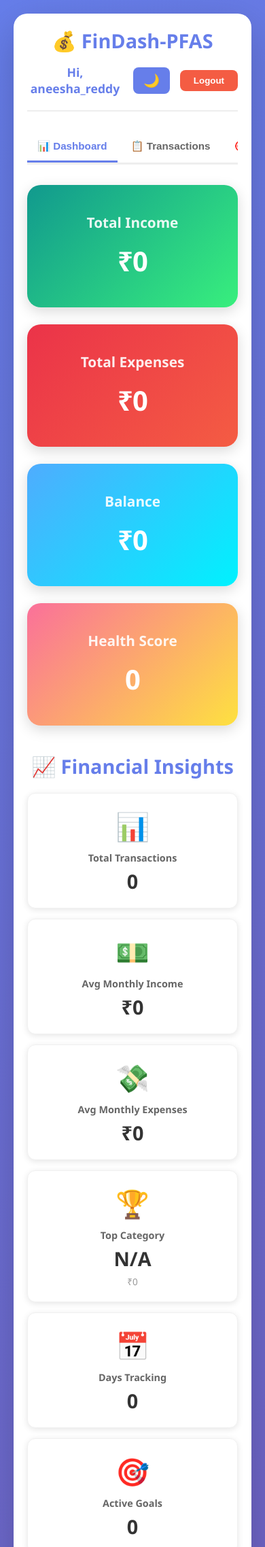
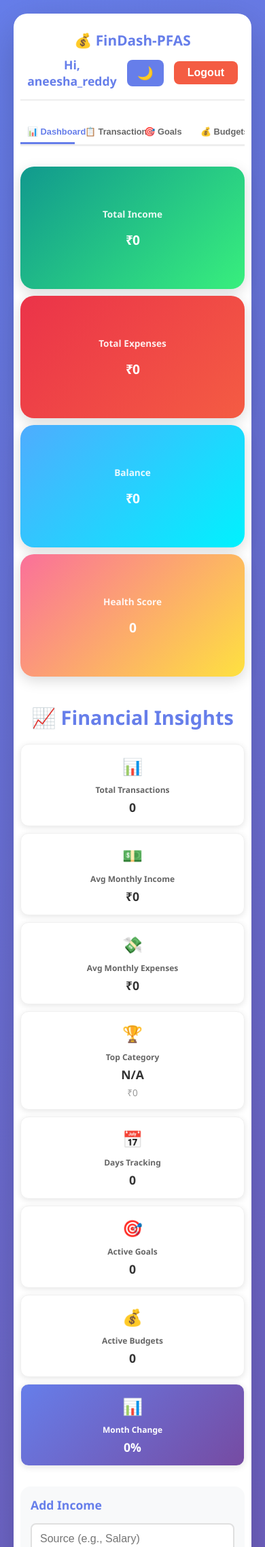
Before and after one commit to P-Aneesha/FinDash-PFAS, a Flask app: page / in a window 390 px wide. Shown: the top 2275 px of the page at 68% size. Run offline with Flask 3, Linux system fonts and the light colour scheme; a user stored in the database is signed in; data that the repository does not hold is empty; some libraries are stand-ins or nearby versions.

Commit message:
Added mobile responsive design with viewport meta tags

```diff
--- a/static/css/style.css
+++ b/static/css/style.css
@@ -1044,3 +1044,256 @@ body.dark-mode .summary-item span:first-child {
     outline: none;
     border-color: #60a5fa;
 }
+/* ============================================
+   MOBILE RESPONSIVE STYLES
+   ============================================ */
+
+@media screen and (max-width: 768px) {
+    /* Container */
+    .container {
+        padding: 10px;
+        max-width: 100%;
+    }
+
+    /* Header */
+    header {
+        flex-direction: column;
+        gap: 10px;
+        padding: 15px 10px;
+    }
+
+    header h1 {
+        font-size: 1.5em;
+    }
+
+    .header-right {
+        width: 100%;
+        justify-content: space-between;
+    }
+
+    /* Navigation Tabs */
+    .nav-tabs {
+        overflow-x: auto;
+        -webkit-overflow-scrolling: touch;
+        gap: 5px;
+    }
+
+    .nav-tab {
+        min-width: 100px;
+        font-size: 0.9em;
+        padding: 10px 15px;
+    }
+
+    /* Summary Cards */
+    .summary-cards {
+        grid-template-columns: 1fr;
+        gap: 10px;
+    }
+
+    .card {
+        padding: 15px;
+    }
+
+    .card h3 {
+        font-size: 0.9em;
+    }
+
+    .card p {
+        font-size: 1.3em;
+    }
+
+    /* Stats Grid */
+    .stats-grid {
+        grid-template-columns: 1fr 1fr;
+        gap: 10px;
+    }
+
+    .stat-box {
+        padding: 15px;
+    }
+
+    .stat-icon {
+        font-size: 1.5em;
+    }
+
+    .stat-label {
+        font-size: 0.75em;
+    }
+
+    .stat-value {
+        font-size: 1.1em;
+    }
+
+    /* Forms Section */
+    .forms-section {
+        grid-template-columns: 1fr;
+        gap: 15px;
+    }
+
+    .form-box {
+        padding: 15px;
+    }
+
+    .form-box h3 {
+        font-size: 1.1em;
+    }
+
+    input, select, button {
+        font-size: 16px; /* Prevents zoom on iOS */
+        padding: 12px;
+    }
+
+    button {
+        padding: 14px;
+    }
+
+    /* Charts Section */
+    .charts-section {
+        grid-template-columns: 1fr;
+        gap: 15px;
+    }
+
+    .chart-box {
+        padding: 15px;
+    }
+
+    .chart-box.full-width {
+        grid-column: 1;
+    }
+
+    /* Tables */
+    .table-container {
+        overflow-x: auto;
+        -webkit-overflow-scrolling: touch;
+    }
+
+    table {
+        font-size: 0.85em;
+    }
+
+    table th,
+    table td {
+        padding: 8px 5px;
+        white-space: nowrap;
+    }
+
+    /* Budget Items */
+    .budget-item {
+        padding: 12px;
+    }
+
+    .budget-header {
+        font-size: 0.9em;
+    }
+
+    /* Goal Items */
+    .goal-item {
+        padding: 15px;
+    }
+
+    .goal-details {
+        grid-template-columns: 1fr 1fr;
+    }
+
+    .goal-actions {
+        flex-direction: column;
+        gap: 8px;
+    }
+
+    .goal-actions button {
+        width: 100%;
+    }
+
+    /* Recommendations */
+    .rec-item {
+        padding: 12px;
+        font-size: 0.9em;
+    }
+
+    /* Alerts */
+    .alert-item {
+        padding: 12px;
+        font-size: 0.9em;
+    }
+
+    /* Transaction Summary */
+    .transaction-summary {
+        flex-direction: column;
+        gap: 10px;
+    }
+
+    .summary-item {
+        width: 100%;
+    }
+
+    /* SMS Modal */
+    .modal-content {
+        width: 95%;
+        padding: 20px;
+        margin: 10% auto;
+    }
+
+    /* Buttons */
+    .btn-delete {
+        font-size: 0.85em;
+        padding: 8px 12px;
+    }
+
+    .sms-btn {
+        font-size: 0.9em;
+    }
+}
+
+/* Extra small devices (phones < 480px) */
+@media screen and (max-width: 480px) {
+    header h1 {
+        font-size: 1.3em;
+    }
+
+    .nav-tab {
+        min-width: 80px;
+        font-size: 0.8em;
+        padding: 8px 10px;
+    }
+
+    .stats-grid {
+        grid-template-columns: 1fr;
+    }
+
+    .card h3 {
+        font-size: 0.85em;
+    }
+
+    .card p {
+        font-size: 1.2em;
+    }
+
+    table {
+        font-size: 0.75em;
+    }
+
+    .goal-details {
+        grid-template-columns: 1fr;
+    }
+}
+
+/* Landscape mode on mobile */
+@media screen and (max-width: 768px) and (orientation: landscape) {
+    .summary-cards {
+        grid-template-columns: 1fr 1fr;
+    }
+
+    .stats-grid {
+        grid-template-columns: repeat(3, 1fr);
+    }
+}
+
+/* Improve touch targets */
+@media (hover: none) and (pointer: coarse) {
+    button,
+    .nav-tab,
+    a {
+        min-height: 44px;
+        min-width: 44px;
+    }
+}
```
